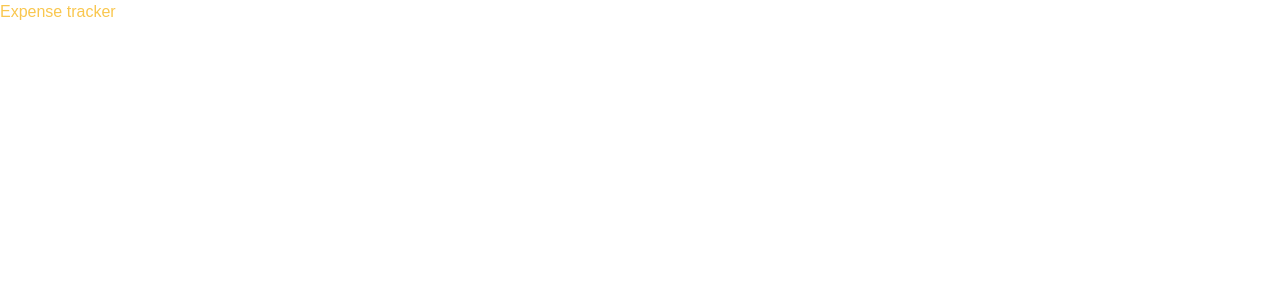
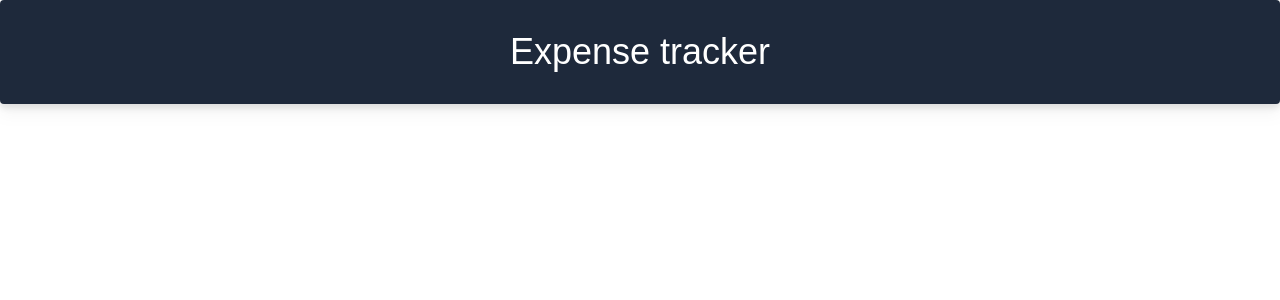
Before and after one commit to Anhelina4/cp-expense-tracker, a React (Create React App) app in the folder client/: page / in a window 1280 px wide. Shown: the top 300 px of the page. Built offline with nearby package versions, Linux system fonts and the light colour scheme.

Commit message:
added some tailwindcss classes

```diff
--- a/client/src/App.js
+++ b/client/src/App.js
@@ -1,7 +1,12 @@
 function App() {
   return (
-    <div>
-      <h1>Expense tracker</h1>
+    <div className="container text-center drop-shadow-lg text-grey-800">
+      <h1 className="text-4xl py-8 mb-10 bg-slate-800 text-white rounded">
+        Expense tracker
+      </h1>
+
+      {/* GRID COLUMNS */}
+      <div className="grid md:grid-cols-2 gap-4"></div>
     </div>
   );
 }
--- a/client/src/index.css
+++ b/client/src/index.css
@@ -21,5 +21,4 @@
 }
 * > * {
   font-family: 'Poppins', sans-serif;
-  color:var(--color-yellow);
 }
```
